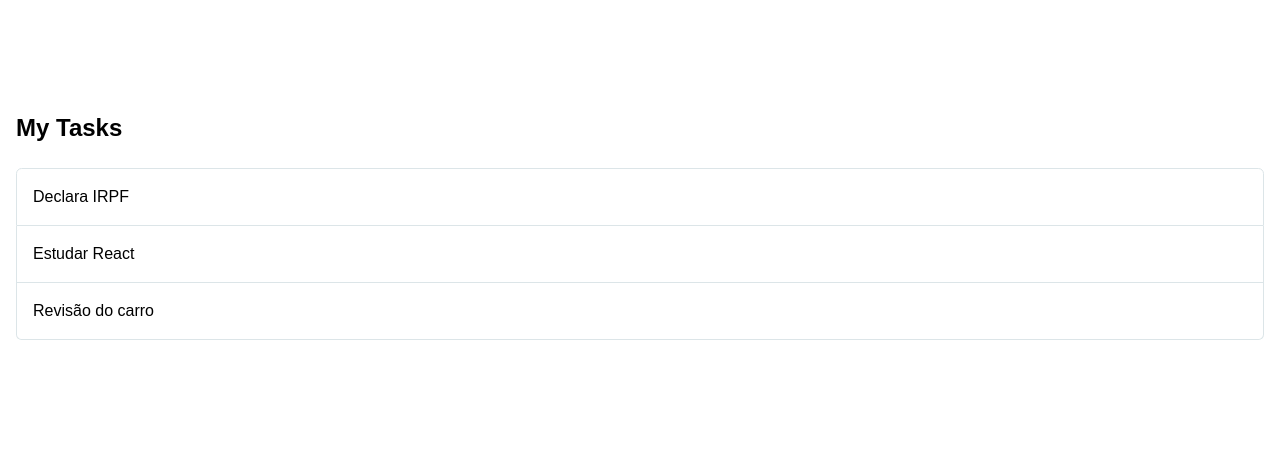
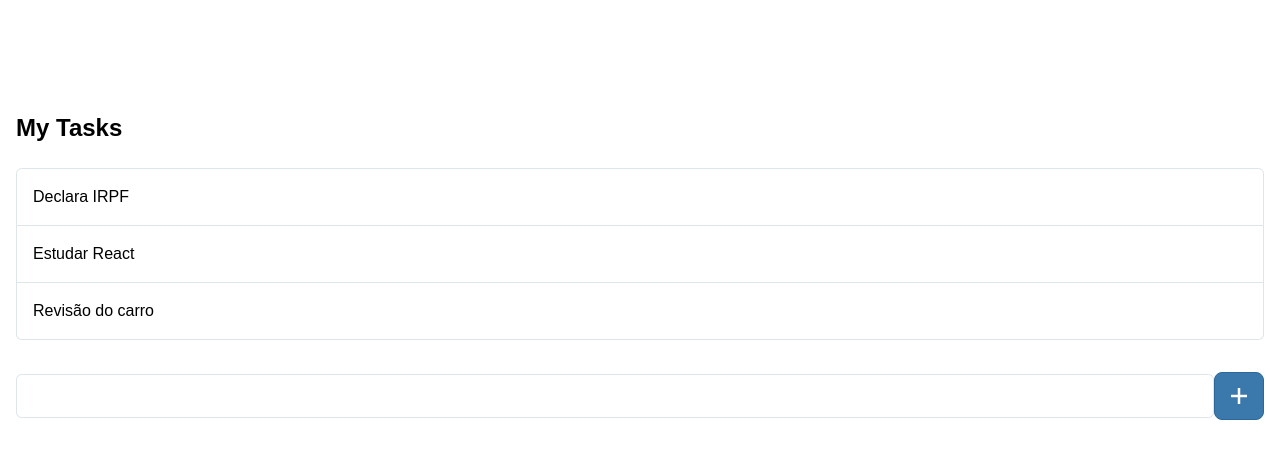
Before and after one commit to junioalmeida/puc-app-hibridas-toferrado, a React (Create React App) app: page / in a window 1280 px wide. Shown: the top 458 px of the page. Built offline with nearby package versions, Linux system fonts and the light colour scheme.

Commit message:
Add task to state tasks list

```diff
--- a/src/components/Tasks.js
+++ b/src/components/Tasks.js
@@ -23,11 +23,29 @@ class Tasks extends Component {
                             <p>Nothing to do...</p>
                         </div>
                         <div>{this.listTasks()}</div>
+                        <div className='field mt2'>
+                            <input id='newTaskFieldContent' type='text' autoComplete='off'/>
+                            <button className='button primary' onClick={this.addTaskToList}>
+                                <img src='./resources/plus1.png' alt='addTask' />
+                            </button>
+                        </div>
                     </div>
                 </div>
             </div>
         );
     }
+
+    addTaskToList = () => {
+        let field = document.getElementById('newTaskFieldContent');
+        const newTaskList = [...this.state.tasks, field.value];
+        if(field.value !== ""){
+            this.setState({
+                tasks: newTaskList
+            });
+        }
+
+        field.value = "";
+    };
 
     isListEmpty() {
         return this.state.tasks.length === 0;
```
